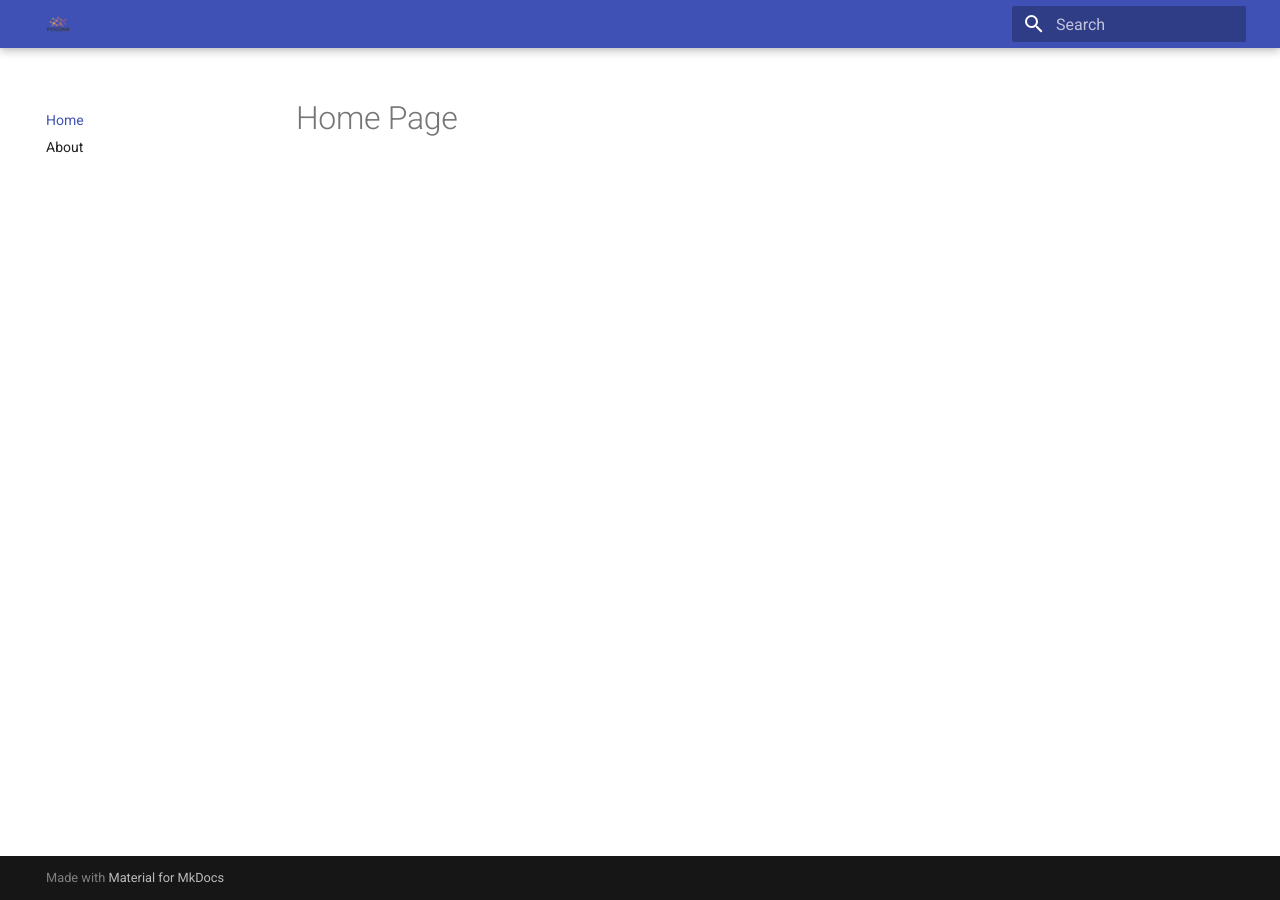
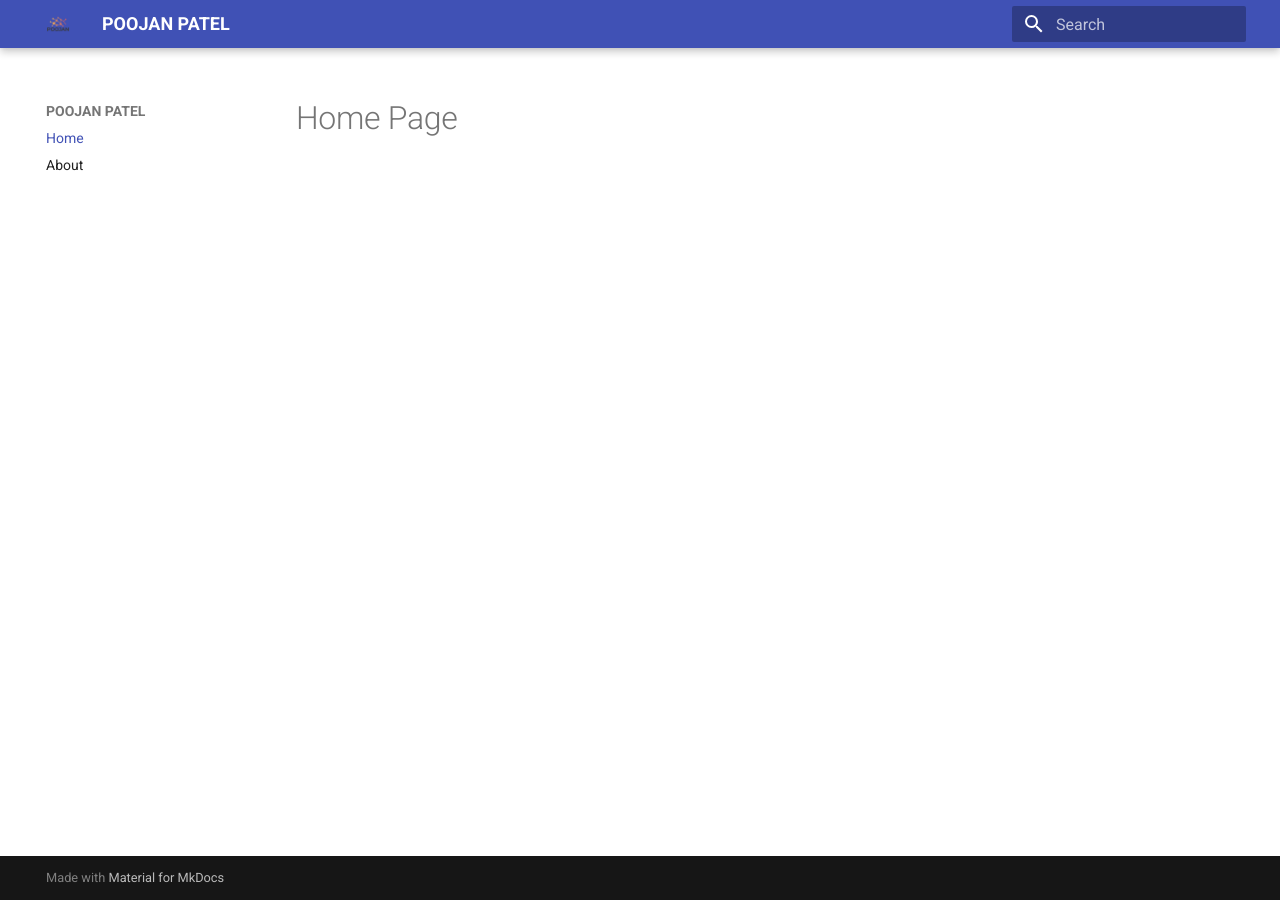
Before and after one commit to poojandpatel/poojandpatel.github.io, an MkDocs documentation site: the page built from docs/index.md, in a window 1280 px wide. Built offline with MkDocs 1.6.1 and Material for MkDocs 9.7.7, drawn with Linux system fonts in a browser that asks for light colours.

Commit message:
changed index page

```diff
--- a/mkdocs.yml
+++ b/mkdocs.yml
@@ -2,6 +2,7 @@
 site_description: Poojan's website; built using MKDocs
 site_author: Poojan Patel
 site_url: https://poojandpatel@github.io
+site_name: POOJAN PATEL
 
 # Configuration
 theme:
```
